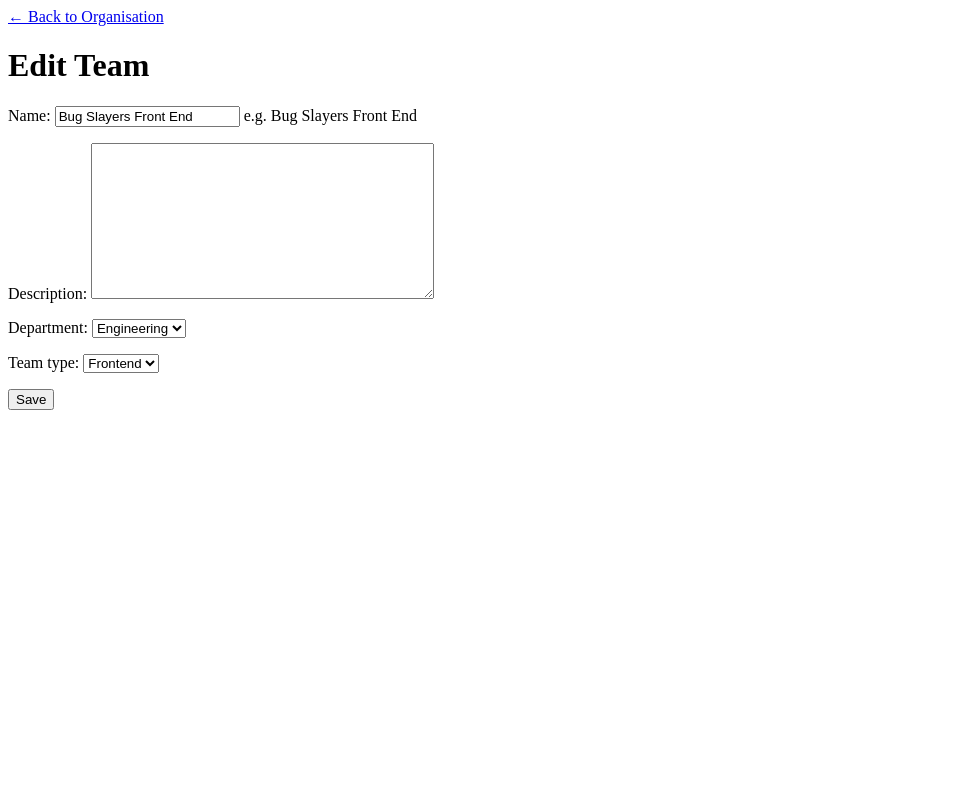
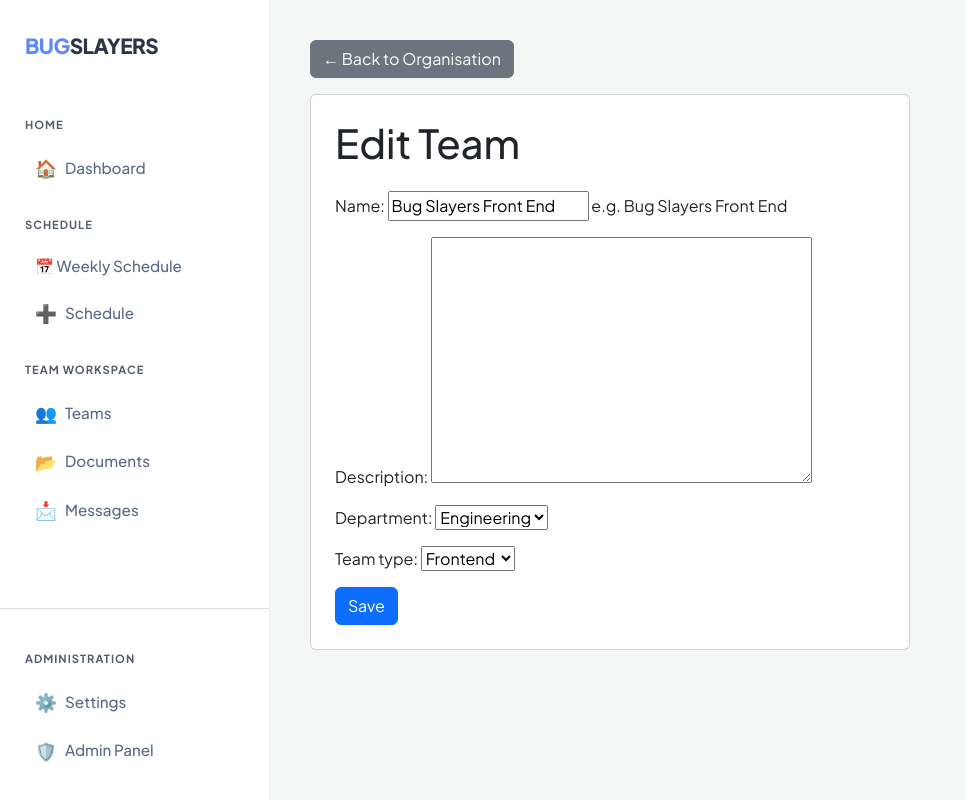
Before and after one commit to WojciechWasilewski00/Bug-Slayers-CWK-2, a Django app: page /team/1/edit/ in a window 1280 px wide. Shown: the whole page, without its empty margins (0-965 px from the left). Run offline with Django 5.2, Linux system fonts and the light colour scheme; data comes from the database, SQL or seed files in the repository.

Commit message:
Add Bootstrap styling to team_registry templates

```diff
--- a/BugSlayersCWK2/settings.py
+++ b/BugSlayersCWK2/settings.py
@@ -38,7 +38,7 @@ INSTALLED_APPS = [
     'django.contrib.messages',
     'django.contrib.staticfiles',
     'teamapp', # Wojciech's app
-    'team_registry',
+    'team_registry', # Felipe's app
     'scheduling',  # Jayne's app
     'messagesapp', # Mariam' s app
 ]
@@ -58,7 +58,7 @@ ROOT_URLCONF = 'BugSlayersCWK2.urls'
 TEMPLATES = [
     {
         'BACKEND': 'django.template.backends.django.DjangoTemplates',
-        'DIRS':  [BASE_DIR / 'templates'],
+        'DIRS':  [BASE_DIR / 'BugSlayersCWK2' / 'templates'],
         'APP_DIRS': True,
         'OPTIONS': {
             'context_processors': [
--- /dev/null
+++ b/BugSlayersCWK2/templates/base.html
@@ -0,0 +1,136 @@
+<!DOCTYPE html>
+<html lang="en">
+<head>
+    <meta charset="UTF-8">
+    <meta name="viewport" content="width=device-width, initial-scale=1.0">
+    <title>{% block title %}Bug Slayers{% endblock %}</title>
+    <link href="https://cdn.jsdelivr.net/npm/bootstrap@5.3.0/dist/css/bootstrap.min.css" rel="stylesheet">
+    <link href="https://fonts.googleapis.com/css2?family=Plus+Jakarta+Sans:wght@400;500;600;700;800&display=swap" rel="stylesheet">
+
+    <style>
+        :root {
+            --sidebar-bg: #ffffff;
+            --sidebar-text: #5a6a85;
+            --accent-color: #5d87ff; /* The blue from your UI */
+            --hover-bg: #f6f9fc;
+            --body-bg: #f4f7f6;
+        }
+
+        body {
+            background-color: var(--body-bg);
+            display: flex;
+            min-height: 100vh;
+            margin: 0;
+            font-family: 'Plus Jakarta Sans', sans-serif;
+        }
+
+        /* Sidebar container with Flexbox to push admin to bottom */
+        .sidebar {
+            width: 270px;
+            background-color: var(--sidebar-bg);
+            position: fixed;
+            height: 100vh;
+            border-right: 1px solid #eef2f6;
+            display: flex;
+            flex-direction: column;
+            z-index: 1000;
+        }
+
+        .sidebar-brand {
+            padding: 30px 25px;
+            font-size: 1.3rem;
+            font-weight: 800;
+            color: #2a3547;
+            letter-spacing: -0.5px;
+        }
+
+        .nav-section-title {
+            font-size: 0.7rem;
+            font-weight: 700;
+            color: #2a3547;
+            text-transform: uppercase;
+            padding: 10px 25px;
+            margin-top: 15px;
+            letter-spacing: 1px;
+            opacity: 0.8;
+        }
+
+        .sidebar a {
+            padding: 10px 20px;
+            margin: 2px 15px;
+            display: flex;
+            align-items: center;
+            color: var(--sidebar-text);
+            text-decoration: none;
+            font-weight: 500;
+            font-size: 0.95rem;
+            border-radius: 7px;
+            transition: all 0.2s ease-in-out;
+        }
+
+        .sidebar a:hover {
+            background-color: var(--hover-bg);
+            color: var(--accent-color);
+        }
+
+        /* Logic to highlight the active page */
+        .sidebar a.active {
+            background-color: #ecf2ff;
+            color: var(--accent-color);
+            font-weight: 600;
+        }
+
+        .icon-wrapper {
+            width: 30px;
+            font-size: 1.1rem;
+        }
+
+        /* Content offset for the sidebar */
+        .main-content {
+            margin-left: 270px;
+            flex-grow: 1;
+            padding: 40px;
+        }
+    </style>
+</head>
+<body>
+
+    <div class="sidebar">
+        <div class="sidebar-brand">
+            <span style="color: var(--accent-color);">BUG</span>SLAYERS
+        </div>
+
+        <div class="flex-grow-1">
+            <div class="nav-section-title">Home</div>
+            <a href="#"><span class="icon-wrapper">🏠</span> Dashboard</a>
+
+            <div class="nav-section-title">Schedule</div>
+            <a href="{% url 'weekly_schedule' %}" class="{% if request.resolver_match.url_name == 'weekly_schedule' %}active{% endif %}">📅</span> Weekly Schedule
+            </a>
+            <a href="#" data-bs-toggle="modal" data-bs-target="#addMeetingModal">
+                <span class="icon-wrapper">➕</span> Schedule
+            </a>
+
+            <div class="nav-section-title">Team Workspace</div>
+            <a href="http://127.0.0.1:8000/teams/"><span class="icon-wrapper">👥</span> Teams</a>
+            <a href="#"><span class="icon-wrapper">📂</span> Documents</a>
+            <a href="#"><span class="icon-wrapper">📩</span> Messages</a>
+        </div>
+
+        <div class="mt-auto border-top pt-3 pb-4">
+            <div class="nav-section-title">Administration</div>
+            <a href="#"><span class="icon-wrapper">⚙️</span> Settings</a>
+            <a href="/admin/" target="_blank">
+                <span class="icon-wrapper">🛡️</span> Admin Panel
+            </a>
+        </div>
+    </div>
+
+    <div class="main-content">
+        {% block content %}
+        {% endblock %}
+    </div>
+
+    <script src="https://cdn.jsdelivr.net/npm/bootstrap@5.3.0/dist/js/bootstrap.bundle.min.js"></script>
+</body>
+</html>
--- a/team_registry/templates/team_registry/team_form.html
+++ b/team_registry/templates/team_registry/team_form.html
@@ -1,15 +1,15 @@
-<!DOCTYPE html>
-<html>
-<head>
-    <title>{{ title }}</title>
-</head>
-<body>
-    <a href="{% url 'organisation_overview' %}">← Back to Organisation</a>
-    <h1>{{ title }}</h1>
-    <form method="post">
-        {% csrf_token %}
-        {{ form.as_p }}
-        <button type="submit">Save</button>
-    </form>
-</body>
-</html>
+{% extends 'base.html' %}
+
+{% block title %}{{ title }}{% endblock %}
+
+{% block content %}
+    <a href="{% url 'organisation_overview' %}" class="btn btn-secondary mb-3">← Back to Organisation</a>
+    <div class="card p-4" style="max-width: 600px;">
+        <h1 class="mb-4">{{ title }}</h1>
+        <form method="post">
+            {% csrf_token %}
+            {{ form.as_p }}
+            <button type="submit" class="btn btn-primary">Save</button>
+        </form>
+    </div>
+{% endblock %}
```
Also changed, not shown: team_registry/templates/team_registry/confirm_delete.html (+15 -15 lines), team_registry/templates/team_registry/department_detail.html (+15 -13 lines), team_registry/templates/team_registry/department_form.html (+15 -15 lines), team_registry/templates/team_registry/dependency_form.html (+15 -15 lines), team_registry/templates/team_registry/dependency_list.html (+12 -14 lines), team_registry/templates/team_registry/organisation_overview.html (+23 -21 lines), team_registry/templates/team_registry/team_detail.html (+16 -10 lines), team_registry/templates/team_registry/teamtype_form.html (+15 -15 lines), team_registry/templates/team_registry/teamtype_list.html (+12 -14 lines).
